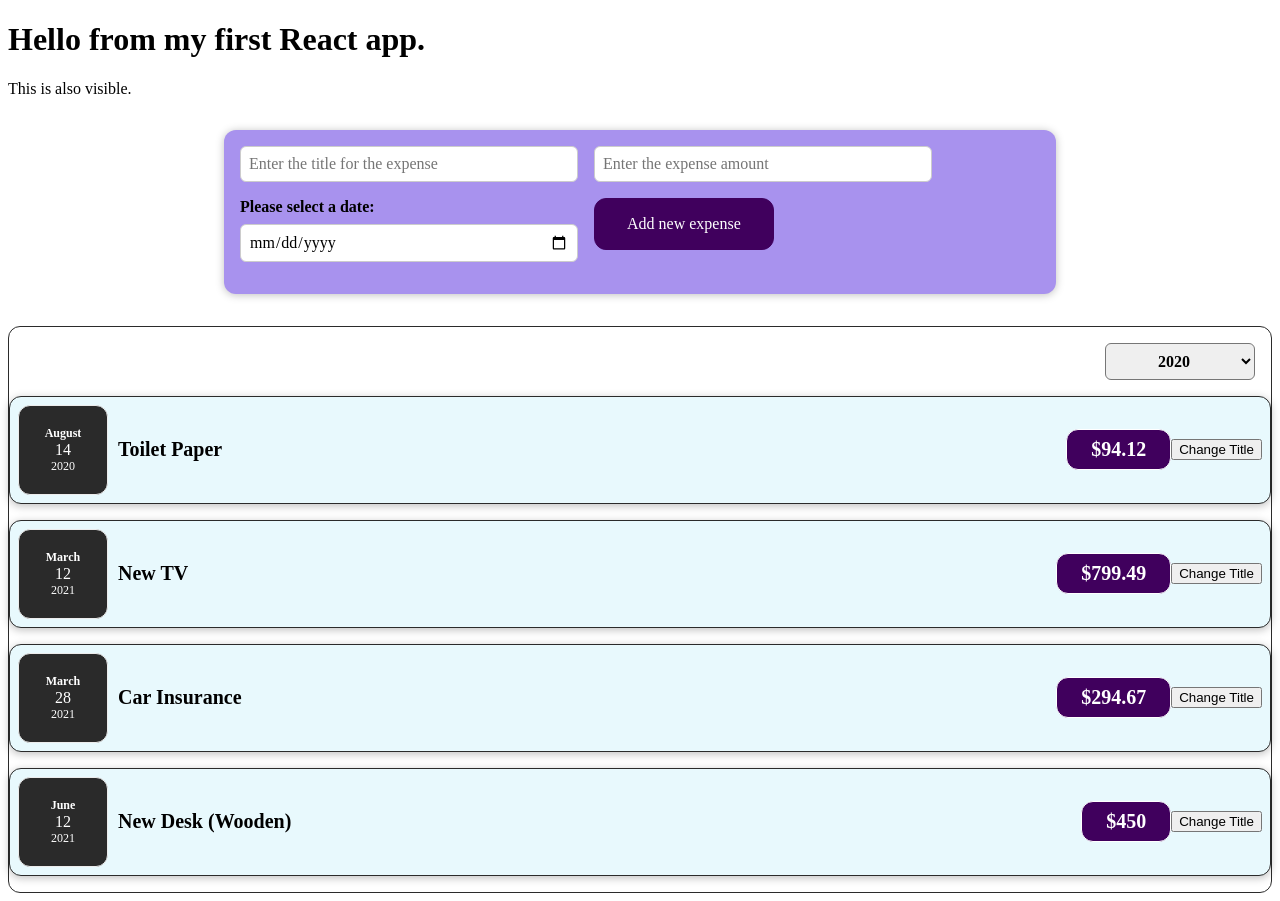
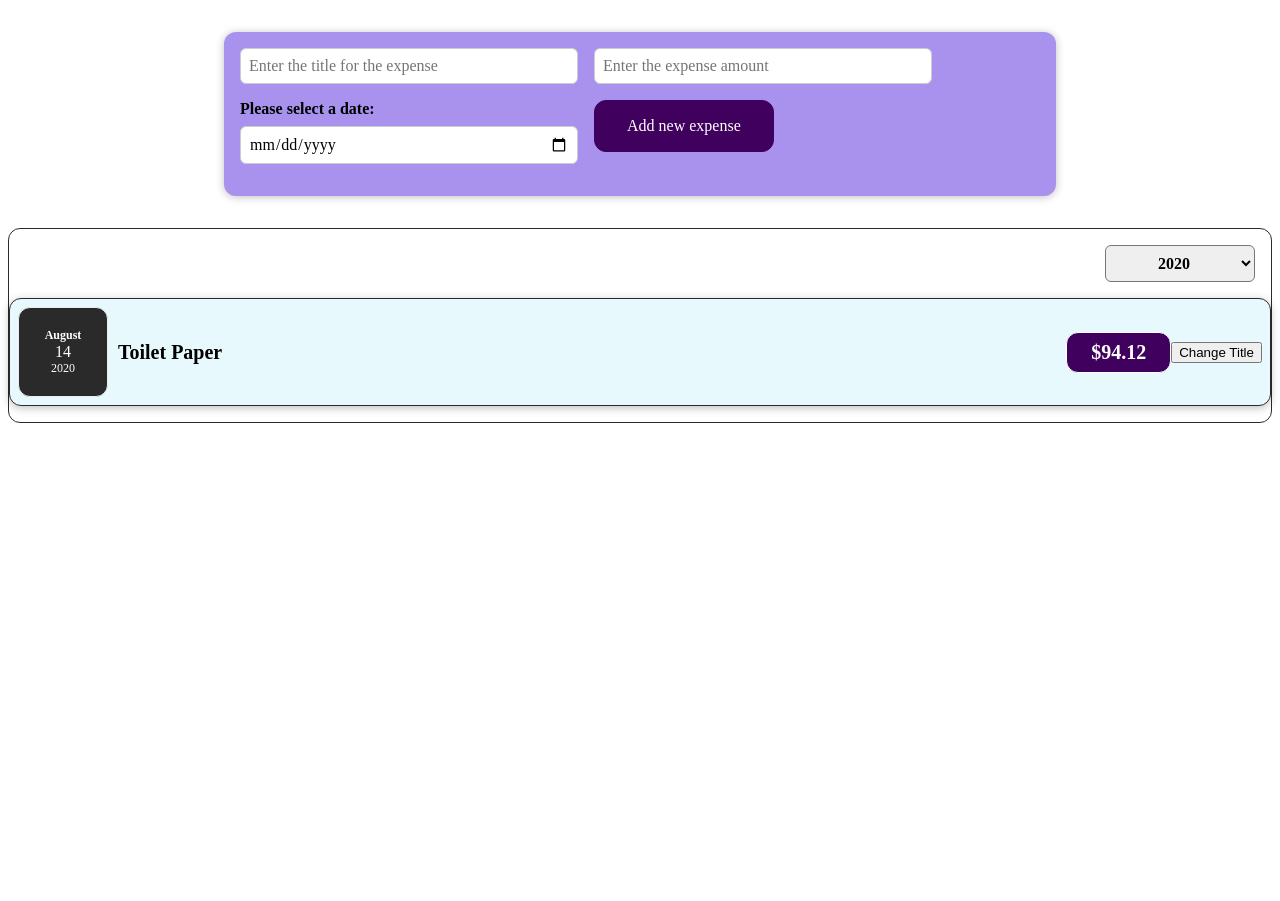
Before and after one commit to Aakarshit-Dhuria/React-Practice, a React (Create React App) app: page / in a window 1280 px wide. After the commit the page ends 800 px from the top, so only its background shows below. Built offline with nearby package versions, Linux system fonts and the light colour scheme.

Commit message:
Added keys and filters to lists

```diff
--- a/src/App.js
+++ b/src/App.js
@@ -1,19 +1,58 @@
 import './App.css';
 import Expenses from './components/Expenses/Expenses';
 import NewExpense from './components/NewExpense/NewExpense';
+import { useState } from 'react';
+
+const DUMMY_EXPENSES = [
+	{
+		id: 'e1',
+		title: 'Toilet Paper',
+		amount: 94.12,
+		date: new Date(2020, 7, 14),
+	},
+	{
+		id: 'e2',
+		title: 'New TV',
+		amount: 799.49,
+		date: new Date(2021, 2, 12),
+	},
+	{
+		id: 'e3',
+		title: 'Car Insurance',
+		amount: 294.67,
+		date: new Date(2021, 2, 28),
+	},
+	{
+		id: 'e4',
+		title: 'New Desk (Wooden)',
+		amount: 450,
+		date: new Date(2021, 5, 12),
+	},
+];
 
 function App() {
+	const [expenses, setExpenses] = useState(DUMMY_EXPENSES);
+
 	const addExpenseHandler = (expense) => {
-		console.log('In App.js');
-		console.log(expense);
+		// console.log('In App.js');
+		// console.log(expense);
+
+		// setExpenses([...expenses, expense]);
+
+		// This is a better method to make updates on the previous state.
+		setExpenses((prevExpenses) => {
+			return [expense, ...prevExpenses];
+		});
+
+		// console.log(expenses);
 	};
 
 	return (
 		<div>
-			<h1>Hello from my first React app.</h1>
-			<p>This is also visible.</p>
+			{/* <h1>Hello from my first React app.</h1>
+			<p>This is also visible.</p> */}
 			<NewExpense onAddExpense={addExpenseHandler} />
-			<Expenses></Expenses>
+			<Expenses expenses={expenses}></Expenses>
 		</div>
 	);
 }
--- a/src/components/Expenses/ExpenseFilter.js
+++ b/src/components/Expenses/ExpenseFilter.js
@@ -10,6 +10,7 @@ function ExpenseFilter(props) {
 			<div className="expenses-filter__control">
 				<label>Filter By year</label>
 				<select value={props.selected} onChange={dropdownChangeHandler}>
+					<option value="2023">2023</option>
 					<option value="2022">2022</option>
 					<option value="2021">2021</option>
 					<option value="2020">2020</option>
--- a/src/components/Expenses/Expenses.js
+++ b/src/components/Expenses/Expenses.js
@@ -4,38 +4,15 @@ import ExpenseFilter from './ExpenseFilter';
 import { useState } from 'react';
 
 function Expenses(props) {
-	const expenses = [
-		{
-			id: 'e1',
-			title: 'Toilet Paper',
-			amount: 94.12,
-			date: new Date(2020, 7, 14),
-		},
-		{
-			id: 'e2',
-			title: 'New TV',
-			amount: 799.49,
-			date: new Date(2021, 2, 12),
-		},
-		{
-			id: 'e3',
-			title: 'Car Insurance',
-			amount: 294.67,
-			date: new Date(2021, 2, 28),
-		},
-		{
-			id: 'e4',
-			title: 'New Desk (Wooden)',
-			amount: 450,
-			date: new Date(2021, 5, 12),
-		},
-	];
-
 	const [filteredYear, setFilteredYear] = useState('2020');
 
 	const filterChangeHandler = (selectedYear) => {
 		setFilteredYear(selectedYear);
 	};
+
+	const filteredExpenses = props.expenses.filter(
+		(expense) => expense.date.getFullYear() === Number(filteredYear)
+	);
 
 	return (
 		<div>
@@ -44,15 +21,31 @@ function Expenses(props) {
 					selected={filteredYear}
 					onChangeFilter={filterChangeHandler}
 				/>
+				{/* We add key prop to help react uniquely identify each item, so that whenever it makes an update it doesnt have to update each item in the list, and only update the required item. */}
+				{/* {props.expenses
+					.filter(
+						(expense) =>
+							expense.date.getFullYear() === Number(filteredYear)
+					)
+					.map((expense) => (
+						<ExpenseItems
+							key={expense.id}
+							title={expense.title}
+							amount={expense.amount}
+							date={expense.date}
+						/>
+					))} */}
 
-				{expenses.map((expense) => (
+				{/* We can also pre-filter the items and store the results in a
+				new array and display them. */}
+				{filteredExpenses.map((expense) => (
 					<ExpenseItems
+						key={expense.id}
 						title={expense.title}
 						amount={expense.amount}
 						date={expense.date}
 					/>
 				))}
-
 				{/* <ExpenseItems
 				title={expenses[0].title}
 				amount={expenses[0].amount}
```
Also changed, not shown: src/components/NewExpense/NewExpenseForm.js (+5 -5 lines).
